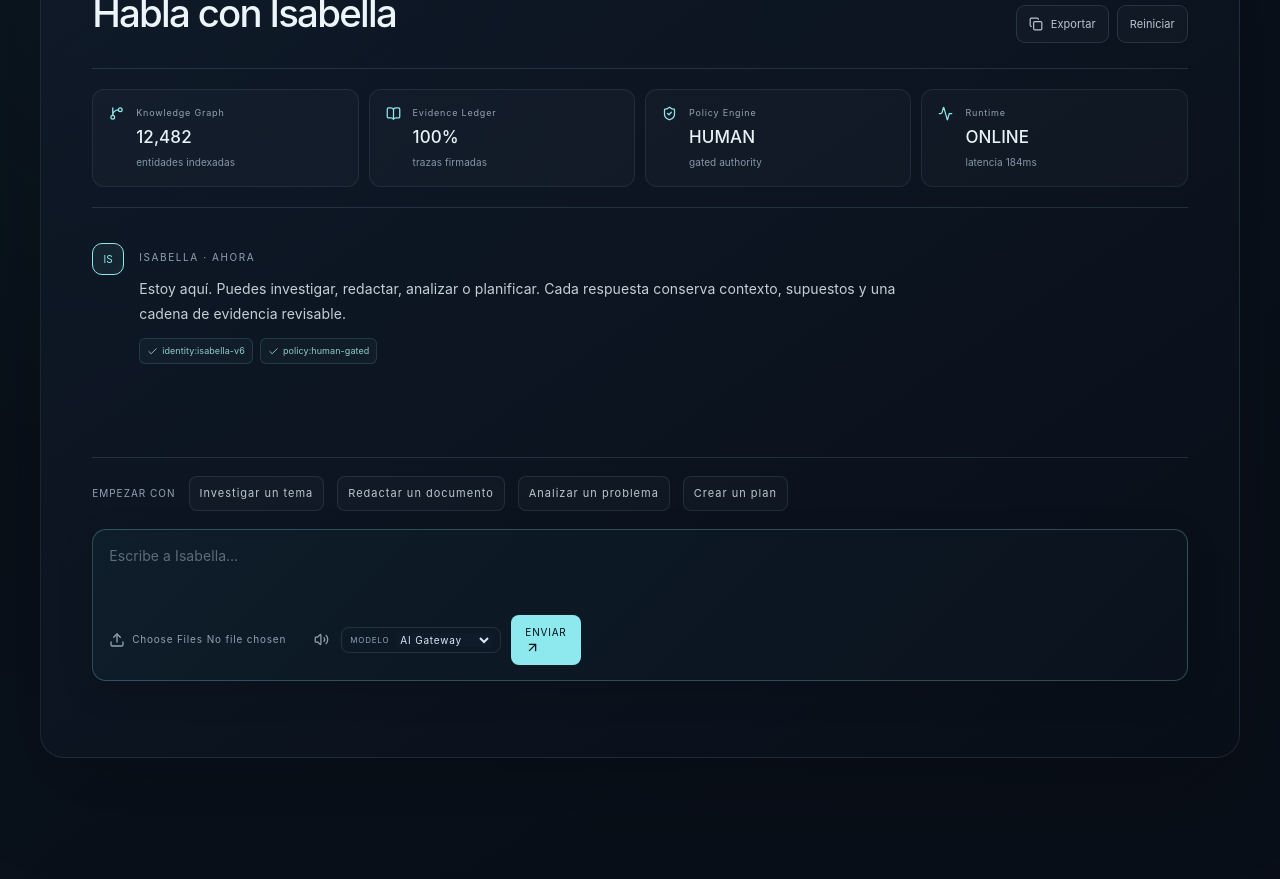
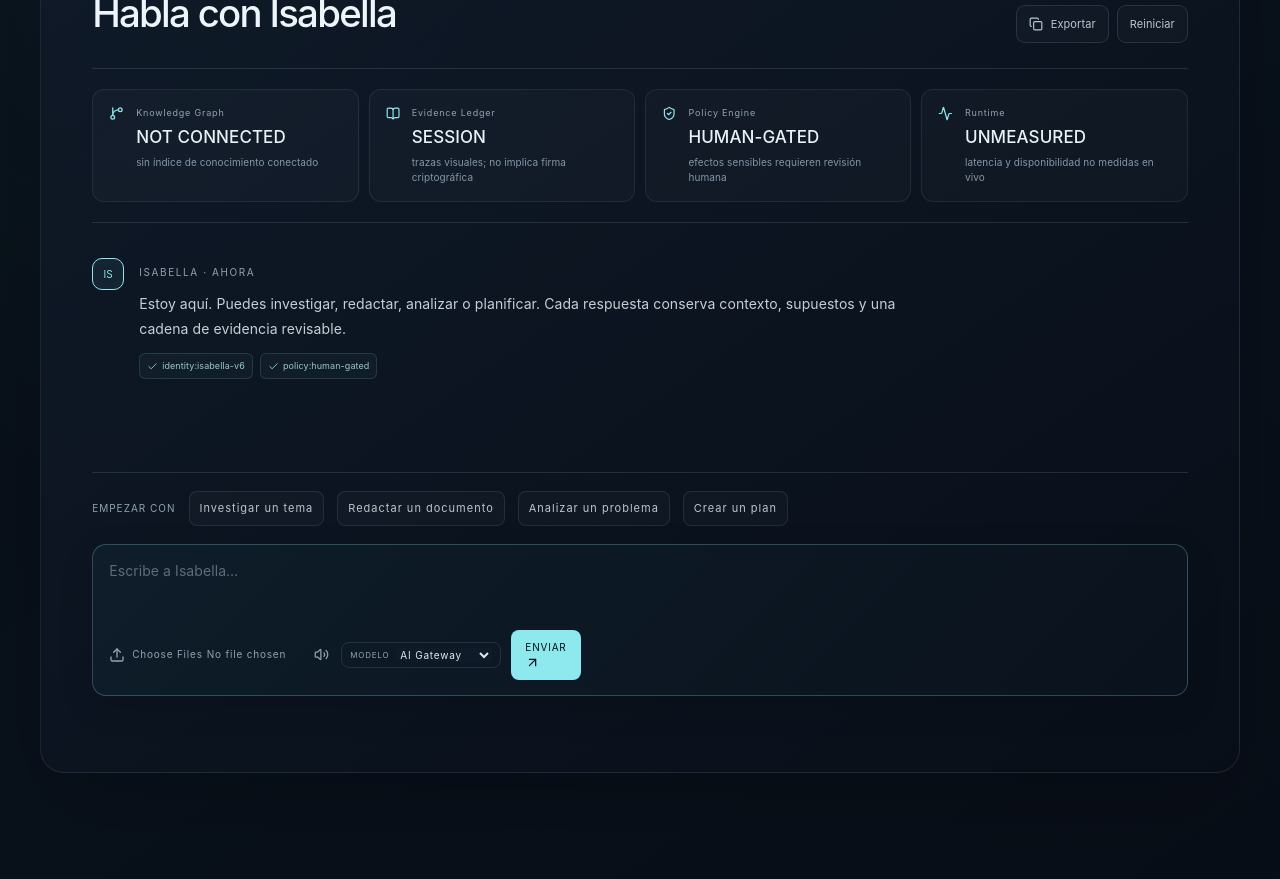
Before and after one commit to AnubisVillasenor1/create-isabella-ai-do, a Next.js app: page / in a window 1280 px wide. Shown: the part 980-1859 px from the top of the page. Built offline with nearby package versions, Linux system fonts and the light colour scheme.

Commit message:
fix(ui): remove synthetic metrics and label unverified runtime state

```diff
--- a/app/page.tsx
+++ b/app/page.tsx
@@ -12,10 +12,10 @@ type LocalModel = { name: string; sizeBytes: number | null; parameters: string |
 
 const starters = ['Investigar un tema', 'Redactar un documento', 'Analizar un problema', 'Crear un plan']
 const systems = [
-  { id: 'knowledge', label: 'Knowledge Graph', value: '12,482', meta: 'entidades indexadas', icon: GitBranch },
-  { id: 'evidence', label: 'Evidence Ledger', value: '100%', meta: 'trazas firmadas', icon: BookOpen },
-  { id: 'policy', label: 'Policy Engine', value: 'HUMAN', meta: 'gated authority', icon: ShieldCheck },
-  { id: 'runtime', label: 'Runtime', value: 'ONLINE', meta: 'latencia 184ms', icon: Activity },
+  { id: 'knowledge', label: 'Knowledge Graph', value: 'NOT CONNECTED', meta: 'sin índice de conocimiento conectado', icon: GitBranch },
+  { id: 'evidence', label: 'Evidence Ledger', value: 'SESSION', meta: 'trazas visuales; no implica firma criptográfica', icon: BookOpen },
+  { id: 'policy', label: 'Policy Engine', value: 'HUMAN-GATED', meta: 'efectos sensibles requieren revisión humana', icon: ShieldCheck },
+  { id: 'runtime', label: 'Runtime', value: 'UNMEASURED', meta: 'latencia y disponibilidad no medidas en vivo', icon: Activity },
 ]
 
 export default function Page() {
```
